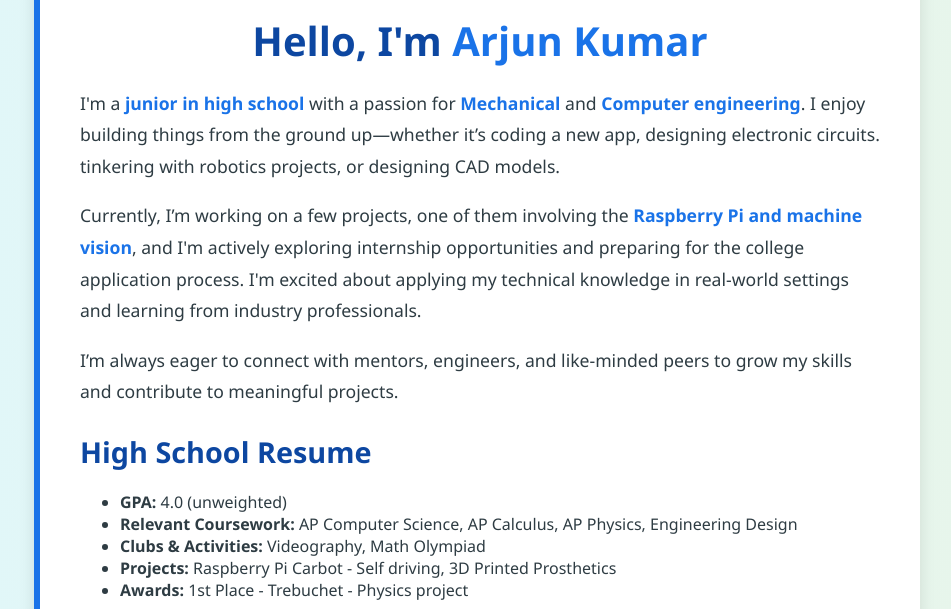
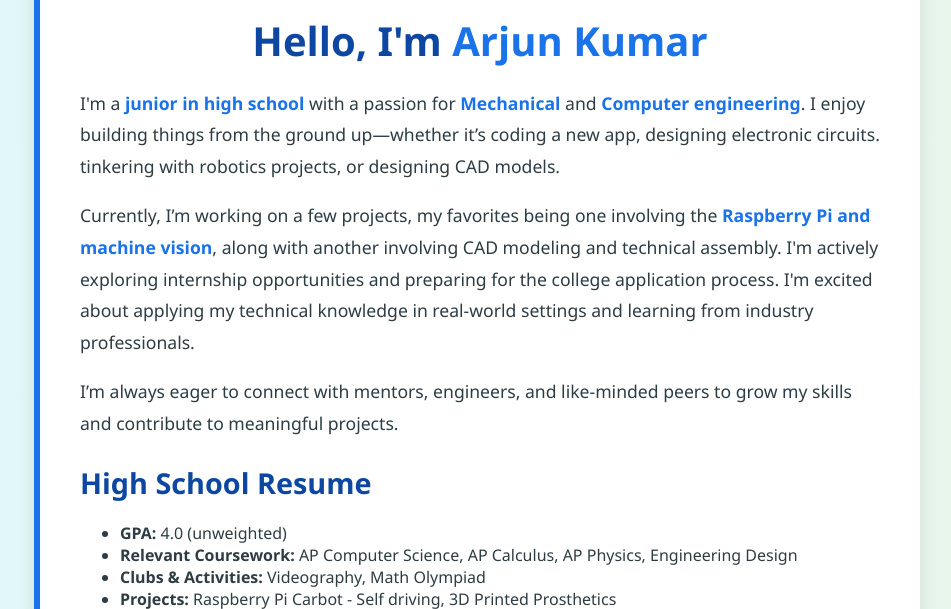
Before and after one commit to arjunkbots/arjun, a FastAPI app: page / in a window 1280 px wide. Shown: the part 114-723 px from the top of the page, without its empty margins (163-1114 px from the left). Run offline with FastAPI, Linux system fonts and the light colour scheme.

Commit message:
Update index.html
I edited my project description

```diff
--- a/app/templates/index.html
+++ b/app/templates/index.html
@@ -136,7 +136,7 @@
       I'm a <span class="highlight">junior in high school</span> with a passion for <span class="highlight">Mechanical</span> and <span class="highlight">Computer engineering</span>. I enjoy building things from the ground up—whether it’s coding a new app, designing electronic circuits. tinkering with robotics projects, or designing CAD models.
     </p>
     <p>
-      Currently, I’m working on a few projects, one of them involving the <span class="highlight">Raspberry Pi and machine vision</span>, and I'm actively exploring internship opportunities and preparing for the college application process. I'm excited about applying my technical knowledge in real-world settings and learning from industry professionals.
+      Currently, I’m working on a few projects, my favorites being one involving the <span class="highlight">Raspberry Pi and machine vision</span>, along with another involving CAD modeling and technical assembly. I'm actively exploring internship opportunities and preparing for the college application process. I'm excited about applying my technical knowledge in real-world settings and learning from industry professionals.
     </p>
     <p>
       I’m always eager to connect with mentors, engineers, and like-minded peers to grow my skills and contribute to meaningful projects.
```
